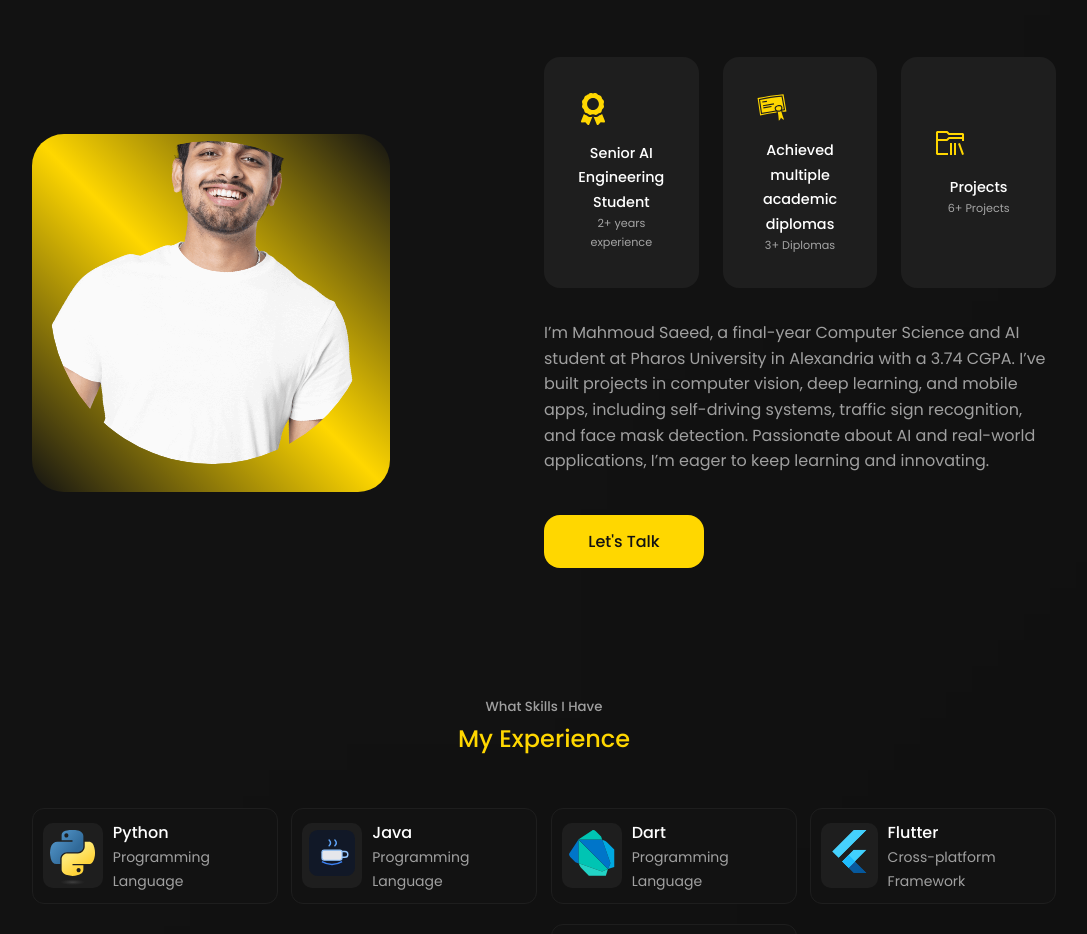
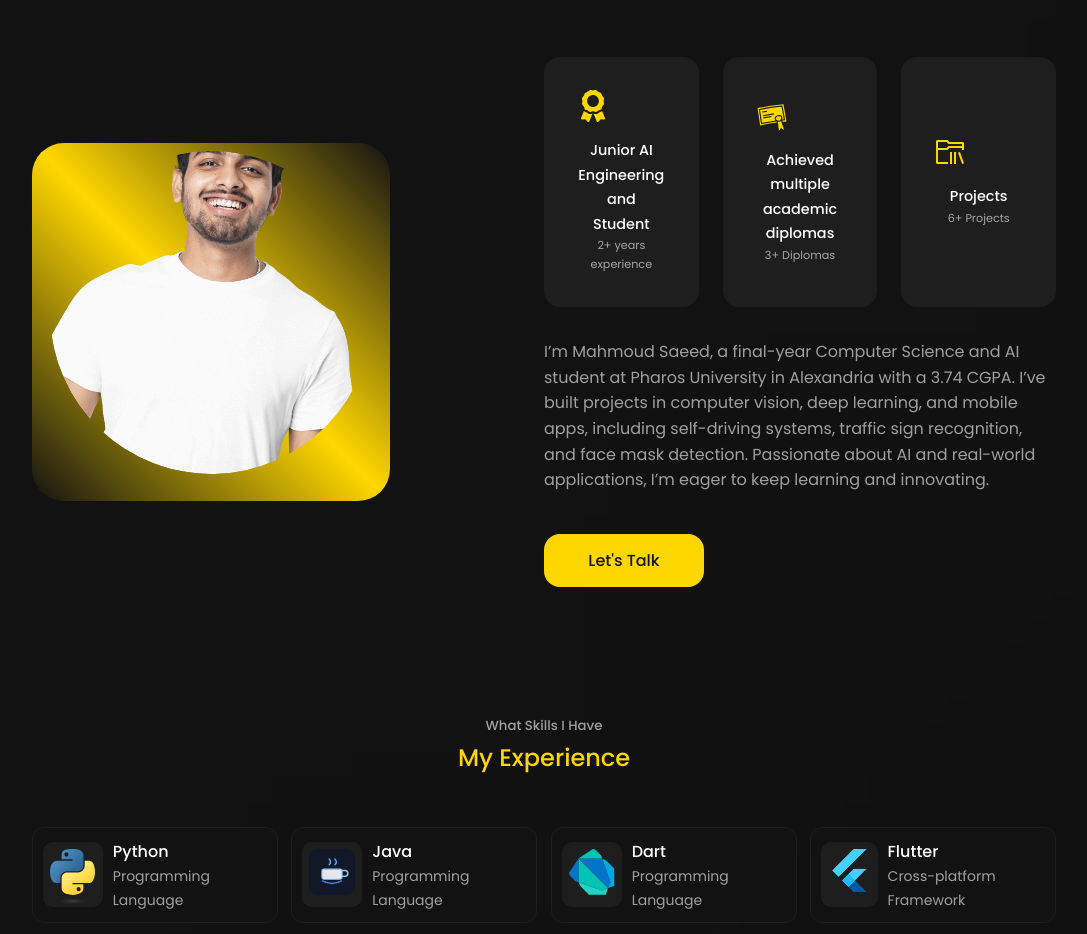
Before and after one commit to Mahmoud3301/mypersonalweb, a React (Vite) app: page / in a window 1280 px wide. Shown: the part 1600-2534 px from the top of the page, without its empty margins (96-1183 px from the left). Built offline with nearby package versions, Linux system fonts and the light colour scheme.

Commit message:
Add files via upload

```diff
--- a/src/components/about/About.jsx
+++ b/src/components/about/About.jsx
@@ -24,7 +24,7 @@ function About() {
           <div className="about_cards">
             <div className="about_card">
               <FaAward className='about_icon' />
-              <h5>Senior AI Engineering Student</h5>
+              <h5>Junior AI Engineering and Student</h5>
               <small>2+ years experience</small>
             </div>
 
```
